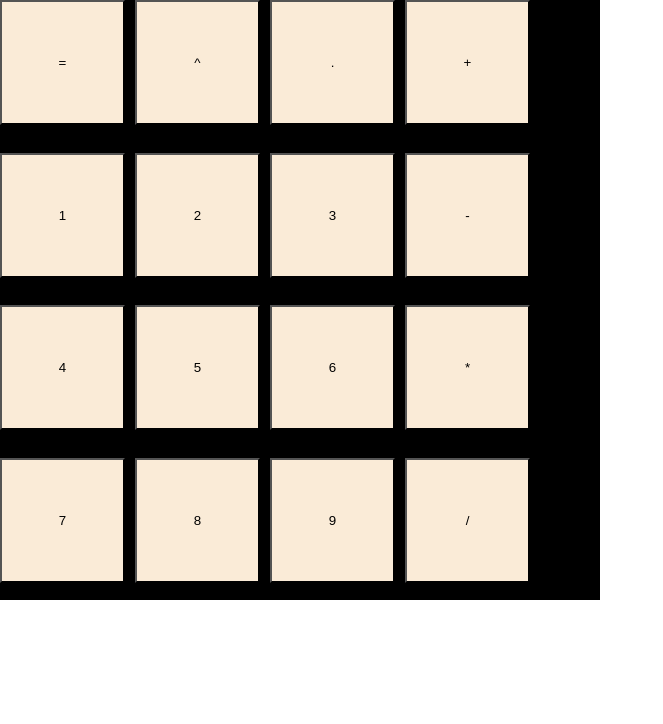
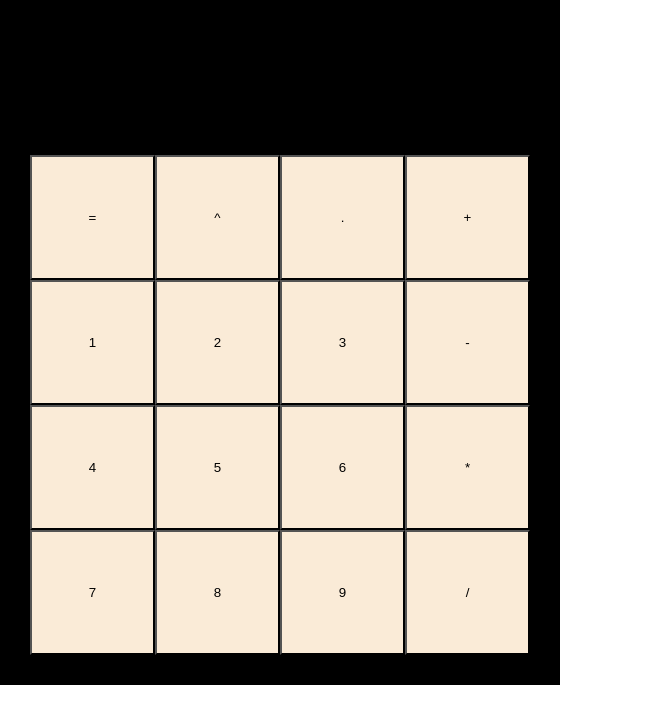
Before and after one commit to ElKekso/calculator, a plain HTML site: page index.html in a window 1280 px wide. Shown: the whole page, without its empty margins (0-663 px from the left). Drawn offline with Linux system fonts and the light colour scheme.

Commit message:
Adjust styles

```diff
--- a/styles.css
+++ b/styles.css
@@ -10,21 +10,44 @@ body{
 #calculator_container
 {
     background-color: black;
+    padding: 30px;
+    margin: 0px;
+}
+
+#screen_container
+{
+    height: 125px;
+    width: 500px;
 }
 
 #button_container
 {
 
-    width: 600px;
-    height: 600px;
+    width: 500px;
+    height: 500px;
+
+    padding: 0px;
+    margin: 0px;
+
     display: flex;
     flex-flow: row wrap;
-    gap: 10px;
+    justify-content: center;
+    align-items: center;
+
+    gap: 0px;
 }
 
 .button
 {
     height: 125px;
     width: 125px;
+
+    padding: 0;
+    margin: 0;
     background-color: antiquewhite;
 }
+
+.button:hover
+{
+    opacity: 0.8;
+}
```
